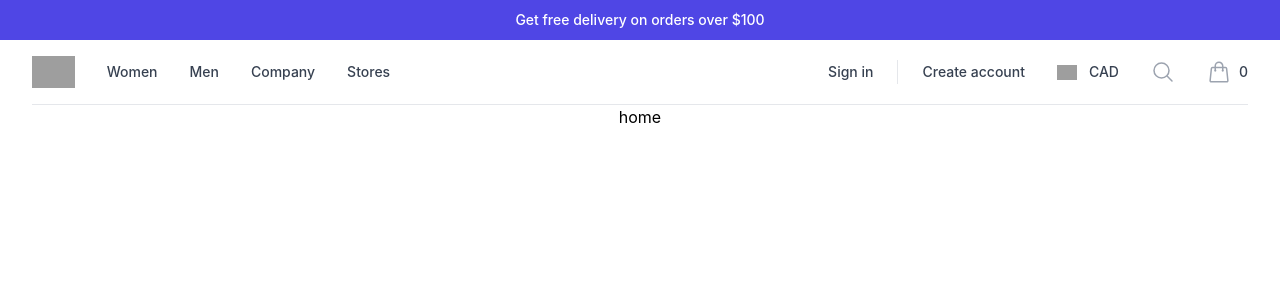
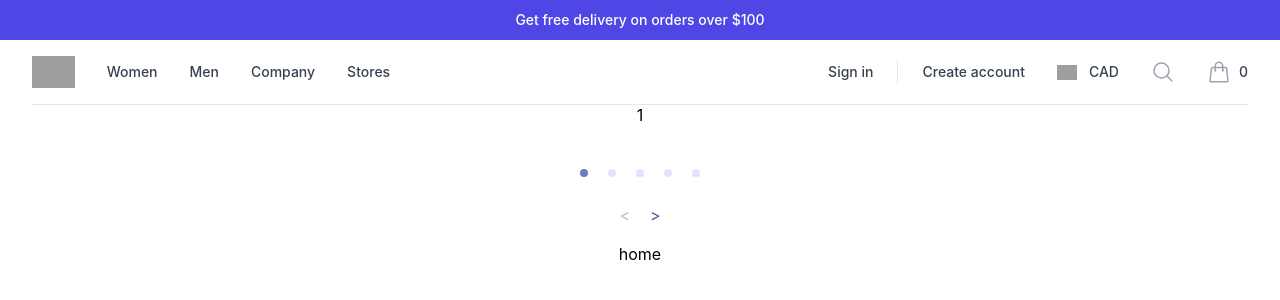
Before and after one commit to SergeyGorokhov91/online-shop, a React (Create React App) app in the folder frontend/: page / in a window 1280 px wide. Shown: the top 300 px of the page. Built offline with nearby package versions, Linux system fonts and the light colour scheme; grey boxes are pictures that could not be loaded.

Commit message:
Add main page carousel

```diff
--- a/frontend/package.json
+++ b/frontend/package.json
@@ -13,6 +13,7 @@
     "@testing-library/react": "^13.4.0",
     "@testing-library/user-event": "^13.5.0",
     "react": "^18.2.0",
+    "react-alice-carousel": "^2.8.0",
     "react-dom": "^18.2.0",
     "react-scripts": "5.0.1",
     "web-vitals": "^2.1.4"
--- a/frontend/src/App.js
+++ b/frontend/src/App.js
@@ -1,10 +1,12 @@
 import './App.css';
 import Navigation from "./customer/components/navigation/Navigation";
+import MainCarousel from "./customer/components/HomeCarousel/MainCarousel";
 
 function App() {
   return (
     <div className="App">
       <Navigation/>
+      <MainCarousel/>
       <div>
         home
       </div>
--- /dev/null
+++ b/frontend/src/customer/components/HomeCarousel/MainCarousel.jsx
@@ -0,0 +1,21 @@
+import React from 'react';
+import AliceCarousel from 'react-alice-carousel';
+import 'react-alice-carousel/lib/alice-carousel.css';
+
+const items = [
+  <div className="item" data-value="1">1</div>,
+  <div className="item" data-value="2">2</div>,
+  <div className="item" data-value="3">3</div>,
+  <div className="item" data-value="4">4</div>,
+  <div className="item" data-value="5">5</div>,
+];
+
+const MainCarousel = () => (
+  <AliceCarousel
+    mouseTracking
+    items={items}
+    controlsStrategy="alternate"
+  />
+);
+
+export default MainCarousel;
```
Also changed, not shown: 1 other file (tests, documents, lock files or other folders).
